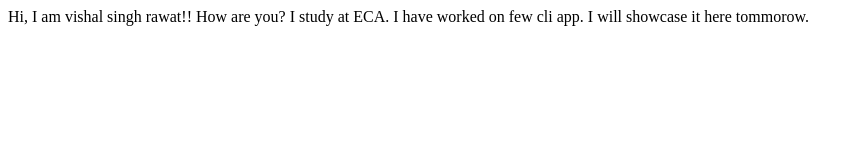
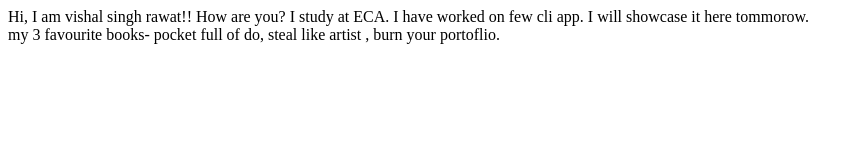
Before and after one commit to vishalsinghrawat29/sample, a plain HTML site: page index.html in a window 1280 px wide. Shown: the whole page, without its empty margins (0-863 px from the left). Drawn offline with Linux system fonts and the light colour scheme.

Commit message:
update index.html

```diff
--- a/index.html
+++ b/index.html
@@ -10,6 +10,7 @@
     Hi, I am vishal singh rawat!!
     How are you?
     I study at ECA.
-    I have worked on few cli app. I will showcase it here tommorow.
+    I have worked on few cli app. I will showcase it here tommorow.<br>
+    my 3 favourite books- pocket full of do, steal like artist , burn your portoflio.
 </body>
 </html>
```
